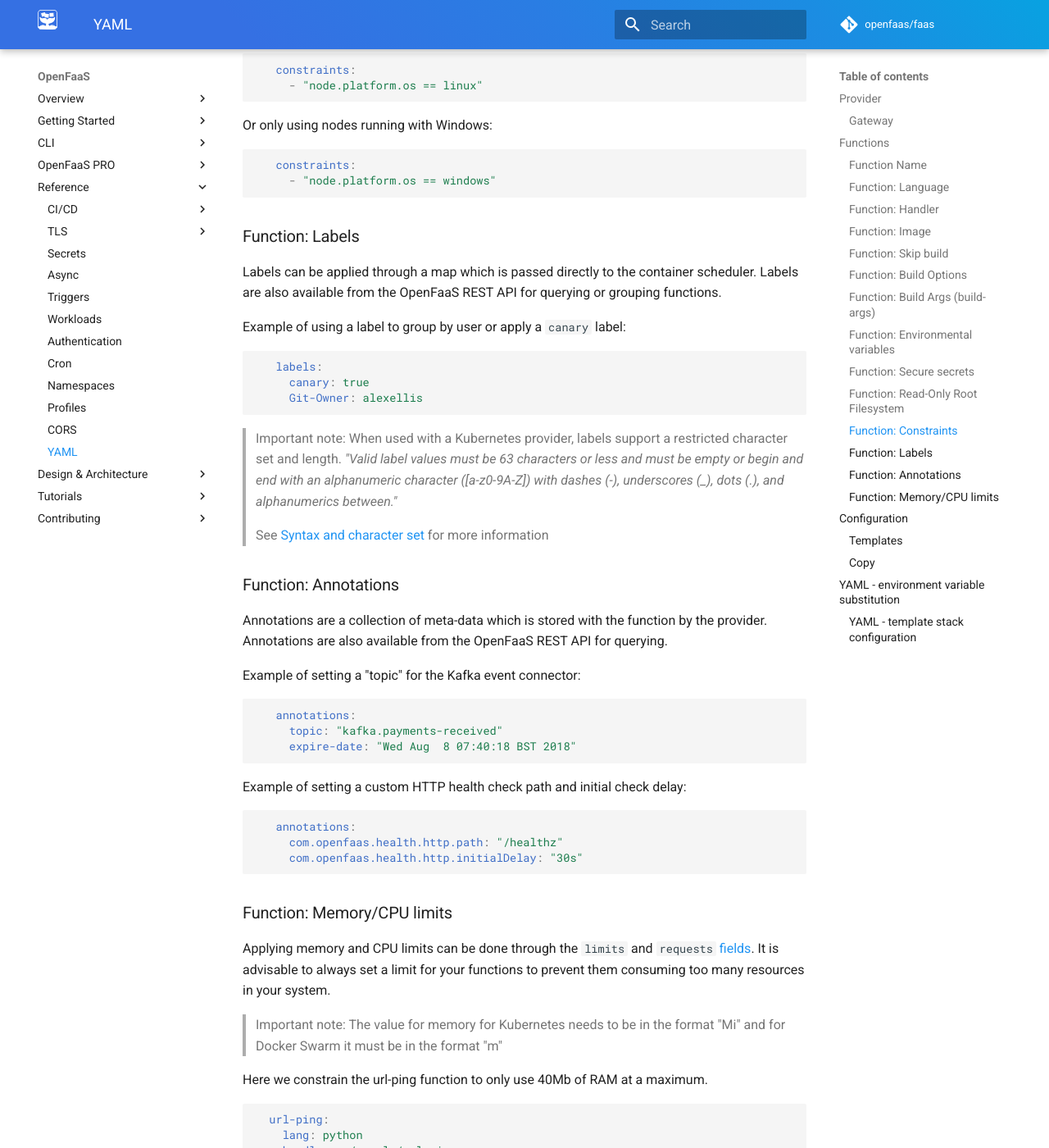
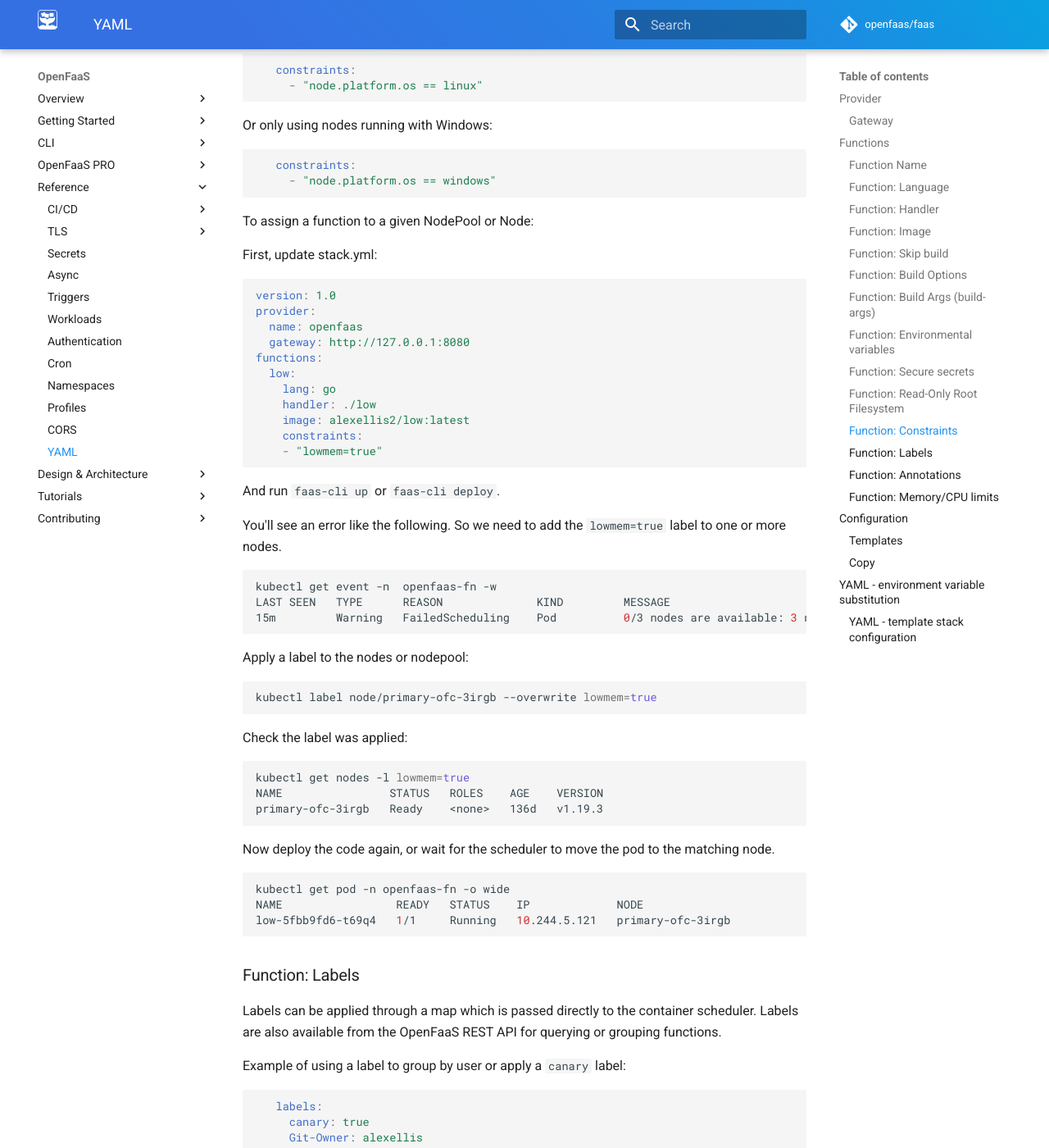
Before and after one commit to openfaas/docs, an MkDocs documentation site: the page built from docs/reference/yaml.md, in a window 1280 px wide and 1400 px high, scrolled down 4258 px. Shown: the whole window at 82% size. Built offline with MkDocs 1.6.1 and Material for MkDocs 9.7.7, drawn with Linux system fonts in a browser that asks for light colours; comment, search, counter and statistics services are not loaded.

Commit message:
Add example for pinning functions to nodes
Signed-off-by: Alex Ellis (OpenFaaS Ltd) <alexellis2@gmail.com>

````diff
--- a/docs/reference/yaml.md
+++ b/docs/reference/yaml.md
@@ -175,6 +175,57 @@ Or only using nodes running with Windows:
 ```yaml
    constraints:
      - "node.platform.os == windows"
+```
+
+To assign a function to a given NodePool or Node:
+
+
+First, update stack.yml:
+
+```yaml
+version: 1.0
+provider:
+  name: openfaas
+  gateway: http://127.0.0.1:8080
+functions:
+  low:
+    lang: go
+    handler: ./low
+    image: alexellis2/low:latest
+    constraints:
+    - "lowmem=true"
+```
+
+And run `faas-cli up` or `faas-cli deploy`.
+
+You'll see an error like the following. So we need to add the `lowmem=true` label to one or more nodes.
+
+```bash
+kubectl get event -n  openfaas-fn -w
+LAST SEEN   TYPE      REASON              KIND         MESSAGE
+15m         Warning   FailedScheduling    Pod          0/3 nodes are available: 3 node(s) didn't match node selector.
+```
+
+Apply a label to the nodes or nodepool:
+
+```bash
+kubectl label node/primary-ofc-3irgb --overwrite lowmem=true
+```
+
+Check the label was applied:
+
+```bash
+kubectl get nodes -l lowmem=true
+NAME                STATUS   ROLES    AGE    VERSION
+primary-ofc-3irgb   Ready    <none>   136d   v1.19.3
+```
+
+Now deploy the code again, or wait for the scheduler to move the pod to the matching node.
+
+```bash
+kubectl get pod -n openfaas-fn -o wide
+NAME                 READY   STATUS    IP             NODE
+low-5fbb9fd6-t69q4   1/1     Running   10.244.5.121   primary-ofc-3irgb
 ```
 
 ### Function: Labels
````
